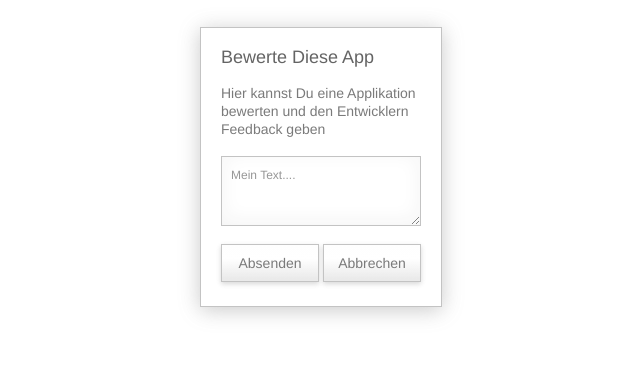
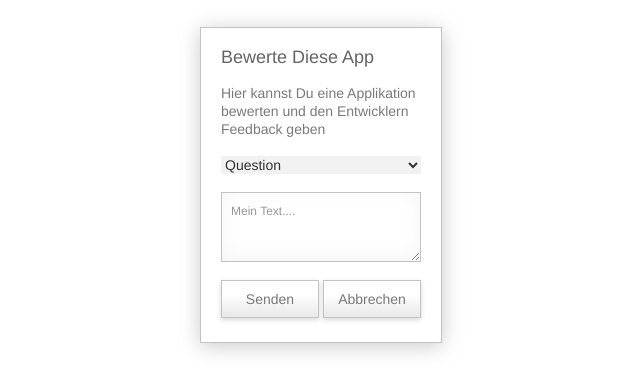
Before and after one commit to polarity/5Apps-Feedback-Tool, a plain HTML site: page index.html in a window 1280 px wide. Both pictures are taken after a click on the element "Feedback". Shown: the whole page, without its empty margins (319-959 px from the left). Drawn offline with Linux system fonts and the light colour scheme.

Commit message:
- new css for select and response layer - response for error and success - language array for descriptions, buttons and messages - select for feedback categories - ajax request to api now working

```diff
--- a/css/feedback.css
+++ b/css/feedback.css
@@ -67,6 +67,12 @@
 	font-style: normal;
 	color: #3e3e3e;
 }
+#FiveAppsFeedback p {
+	margin-bottom: 18px;
+}
+#FiveAppsFeedback select {
+	width: 100%;
+}
 #FiveAppsFeedback .FAF_stars {
 	margin-top: 18px;
 	height: 46px;
@@ -123,3 +129,8 @@
 #FiveAppsFeedback .FAF_button.FAF_cancel {
 	float: right;
 }
+#FiveAppsFeedback:after {
+	content: '';
+	clear: both;
+	display: block;
+}
--- a/js/feedback.js
+++ b/js/feedback.js
@@ -6,17 +6,44 @@
 if(typeof FiveApps == 'undefined'){FiveApps = {}}
 FiveApps.Feedback = function() {
 	var self = this
-
 	self.vote = false // Voting Value
-	self.appID = 'IrgendeineAppOderID' // App ID
+	self.appID = '4f7ad8fac4393415f10001e5' // App ID
+	self.apiEndpoint = 'https://5apps.com/api/feedback/'+self.appID
 	self.feedbackString = false // text string with feedback
 	self.html = false // HTML  String Layer
 	self.bagde = true // shows a badge with event to open a layer
 	self.badgePosition = 'top' // Position of the Badge: top, left, right, bottom
+	self.categories = ["question","suggestion","problem"]
+	self.category = false
 	self.controller = {}
 	self.models = {}
 	self.views = {}
-
+	self.lang = 'de'
+	self.wording = {
+		de: {
+			badge: {
+				text: 'Feedback'
+			},
+			info: {
+				header: 'Bewerte Diese App',
+				desc: 'Hier kannst Du eine Applikation bewerten und den Entwicklern Feedback geben'
+			},
+			buttons: {
+				send: 'Senden',
+				cancel: 'Abbrechen'
+			},
+			response: {
+				success: {
+					header: 'Danke!',
+					desc: 'Deine Bewertung wurde abgesendet!'
+				},
+				error: {
+					header: 'Fehler',
+					desc: 'Deine Bewertung konnte nicht abgesendet werden!'
+				}
+			}
+		}
+	}
 	// Init
 	self.init = function() {
 		self.views.appendBadge()
@@ -32,13 +59,17 @@
 		$('#FiveAppsFeedback .FAF_send').bind('click',function(event){
 			// get the actual textarea content
 			self.controller.addFeedback($('#FiveAppsFeedback textarea').val())
+			// set category
+			self.category = self.categories[$('#FiveAppsFeedback .FAF_category select').val()]
 			// send all infos to 5Apps
-			self.models.sendFeedback()
-			// done, close the layer and bring the badge back
-			self.controller.close()
+			self.models.sendFeedback(
+				function(){self.views.showResponse(self.wording[self.lang].response.success)},
+				function(){self.views.showResponse(self.wording[self.lang].response.error)}
+			)
+			console.log(self.wording[self.lang].response.err)
 		})
 		// click on cancel
-		$('#FiveAppsFeedback .FAF_cancel').bind('click',function(event){
+		$('#FiveAppsFeedback').on('click','.FAF_cancel',function(event){
 			// cancel, closing
 			self.controller.close()
 		})
@@ -94,14 +125,19 @@
 	}
 
 	// ajax call to 5apps
-	self.models.sendFeedback = function() {
+	self.models.sendFeedback = function(callback, callbackErr) {
 		$.ajax({
-			type: 'GET',
-			url: "http://google.de/",
+			type: 'POST',
+			url: self.apiEndpoint,
 			data: {
-				appId: self.appID,
-				vote: self.vote,
-				feedbackString: self.feedbackString
+				category: self.category,
+				comment: self.feedbackString
+			},
+			success: function(response){
+				if(typeof callback == 'function'){callback(response)}
+			},
+			error: function(response){
+				if(typeof callbackErr == 'function'){callbackErr(response)}
 			}
 		})
 	}
@@ -109,7 +145,7 @@
 	// construct the badge and append it to DOM
 	self.views.appendBadge = function() {
 		// define HTML
-		self.html = '<div id="FiveAppsFeedbackBadge" class="'+self.badgePosition+'">Feedback</div>'
+		self.html = '<div id="FiveAppsFeedbackBadge" class="'+self.badgePosition+'">'+self.wording[self.lang].badge.text+'</div>'
 		// put it in before </body>
 		$('body').append(self.html)
 		// Click on the Badge
@@ -122,8 +158,8 @@
 	// construct the layer and append it to dom
 	self.views.appendLayer = function() {
 		self.html = '<div id="FiveAppsFeedback">\
-			<h1>Bewerte Diese App</h1>\
-			<p>Hier kannst Du eine Applikation bewerten und den Entwicklern Feedback geben</p>\
+			<h1>'+self.wording[self.lang].info.header+'</h1>\
+			<p>'+self.wording[self.lang].info.desc+'</p>\
 			<!--\
 			<div class="FAF_stars">\
 				<span class="FAF_star" data-vote="1"></span>\
@@ -131,12 +167,27 @@
 				<span class="FAF_star" data-vote="3"></span>\
 				<span class="FAF_star" data-vote="4"></span>\
 			</div>-->\
+			<div class="FAF_category">\
+				<select>\
+					<option value="0">Question</option>\
+					<option value="1">Suggestion</option>\
+					<option value="2">Problem</option>\
+				</select>\
+			</div>\
 			<textarea>Mein Text....</textarea>\
-			<a class="FAF_button FAF_cancel">Abbrechen</a>\
-			<a class="FAF_button FAF_send">Absenden</a>\
+			<a class="FAF_button FAF_cancel">'+self.wording[self.lang].buttons.cancel+'</a>\
+			<a class="FAF_button FAF_send">'+self.wording[self.lang].buttons.send+'</a>\
 		</div>';
 		$('body').append(self.html)
 	}
+	// shows a response after the request
+	self.views.showResponse = function(obj) {
+		self.html = '<h1>'+obj.header+'</h1>\
+			<p>'+obj.desc+'</p>\
+			<a class="FAF_button FAF_cancel">Schliessen</a>';
+		$('#FiveAppsFeedback').html(self.html)
+	}
+
 	// removes the layer completly
 	self.views.removeLayer = function() {
 		$('#FiveAppsFeedback').remove()
```
